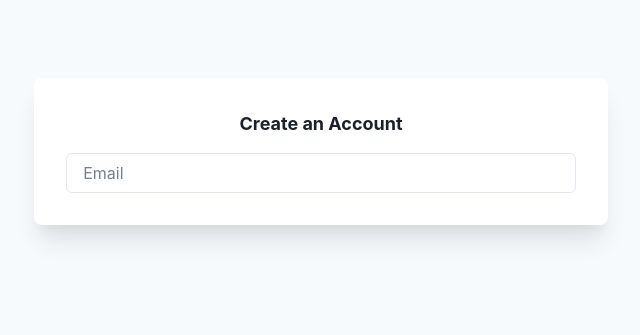
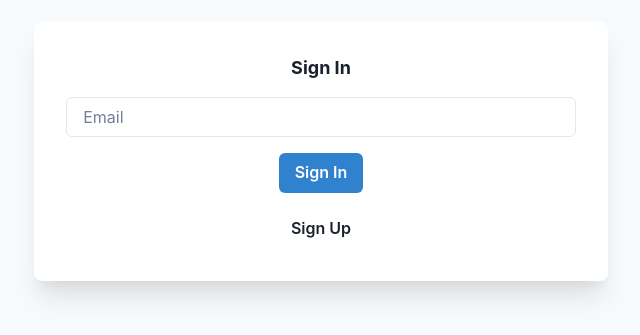
Before and after one commit to jasonhedman/cs3265-banking-app, a React (Create React App) app: page / in a window 1280 px wide. Shown: the part 249-584 px from the top of the page, without its empty margins (319-959 px from the left). Built offline with nearby package versions, Linux system fonts and the light colour scheme.

Commit message:
authentication flow

```diff
--- a/src/components/AuthRouter.tsx
+++ b/src/components/AuthRouter.tsx
@@ -1,13 +1,23 @@
 import React from 'react'
-import Register from './AuthenticationFlow'
+
+import Authentication from './Authentication';
+
+import useAuth from '../hooks/useAuth';
 
 const AuthRouter : React.FC = () => {
 
-    const isAuthenticated = false
+    const {
+        isSignedIn,
+        signUp,
+        signIn,
+    } = useAuth();
 
-    if(!isAuthenticated){
+    if(!isSignedIn){
         return (
-            <Register />
+            <Authentication
+                signUp={signUp}
+                signIn={signIn}
+            />
         )
     }
 
--- /dev/null
+++ b/src/components/Authentication/SignIn.tsx
@@ -0,0 +1,46 @@
+import React from 'react'
+
+import {
+    VStack,
+    Text,
+    Input,
+    Button
+} from '@chakra-ui/react'
+import useSignIn from '../../hooks/useSignIn';
+
+interface Props {
+    signIn: (email: string) => void
+}
+
+const SignIn : React.FC<Props> = ({ signIn }) => {
+
+    const {
+        email,
+        setEmail,
+    } = useSignIn();
+
+    return (
+        <VStack
+            spacing={4}
+            w="100%"
+        >
+        <Text
+            fontWeight='bold'
+            fontSize='lg'
+        >
+            Sign In
+        </Text>
+        <Input
+            placeholder='Email'
+        />
+        <Button
+            colorScheme='blue'
+            onClick={() => signIn(email)}
+        >
+            Sign In
+        </Button>
+        </VStack>
+    )
+}
+
+export default SignIn
--- /dev/null
+++ b/src/components/Authentication/SignUp.tsx
@@ -0,0 +1,59 @@
+import React from 'react'
+
+import {
+  VStack,
+  Text,
+  Input,
+  Button
+} from '@chakra-ui/react'
+
+import useSignUp from '../../hooks/useSignUp';
+
+interface Props {
+  signUp: (email: string, ssn: string) => void
+}
+
+const SignUp : React.FC<Props> = ({ signUp }) => {
+
+  const {
+    email,
+    setEmail,
+    ssn,
+    setSsn,
+  } = useSignUp();
+
+  return (
+    <VStack
+      spacing={4}
+      w="100%"
+    >
+      <Text
+        fontWeight='bold'
+        fontSize='lg'
+      >
+          Create an Account
+      </Text>
+      <Input
+        placeholder='Email'
+      />
+      <Input
+        placeholder='Phone Number'
+      />
+      <Input
+        placeholder='SSN'
+        type='password'
+      />
+      <Input
+        placeholder='Date of Birth'
+      />
+      <Button
+        colorScheme='blue'
+        onClick={() => signUp(email, ssn)}
+      >
+        Create Account
+      </Button>
+    </VStack>
+  )
+}
+
+export default SignUp
--- /dev/null
+++ b/src/components/Authentication/index.tsx
@@ -0,0 +1,46 @@
+import React from 'react'
+
+import { Button, VStack } from '@chakra-ui/react';
+
+import Card from '../utilities/Card'
+
+import SignIn from './SignIn';
+import SignUp from './SignUp';
+
+interface Props {
+  signIn: (email: string) => void
+  signUp: (email: string, ssn: string) => void
+}
+
+const Authentication : React.FC<Props> = ({ signIn, signUp }) => {
+
+  const [isSignIn, setIsSignIn] = React.useState(true);
+
+  return (
+    <Card>
+      <VStack
+        spacing={4}
+      >
+        {
+          isSignIn ? (
+            <SignIn
+              signIn={signIn}
+            />
+          ) : (
+            <SignUp
+              signUp={signUp}
+            />
+          )
+        }
+        <Button
+          onClick={() => setIsSignIn(!isSignIn)}
+          variant='text'
+        >
+          {isSignIn ? 'Sign Up' : 'Sign In'}
+        </Button>
+      </VStack>
+    </Card>
+  )
+}
+
+export default Authentication
--- a/src/components/AuthenticationFlow/index.tsx
+++ /dev/null
@@ -1,30 +0,0 @@
-import React from 'react'
-
-import { Input, Text, VStack } from '@chakra-ui/react'
-import Card from '../utilities/Card'
-
-const AuthenticationFlow : React.FC = () => {
-  return (
-    <Card>
-      <VStack
-        spacing={4}
-      >
-        <Text
-          fontWeight='bold'
-          fontSize='lg'
-        >
-            Create an Account
-        </Text>
-        <Input
-          placeholder='Email'
-        />
-        <Input
-          placeholder='SSN'
-          hidden={true}
-        />
-      </VStack>
-    </Card>
-  )
-}
-
-export default AuthenticationFlow
--- /dev/null
+++ b/src/hooks/useAuth.ts
@@ -0,0 +1,22 @@
+import React from 'react';
+
+const useAuth = () => {
+
+    const [isSignedIn, setIsSignedIn] = React.useState(false);
+
+    const signUp = (email: string, ssn: string) => {
+        setIsSignedIn(true);
+    }
+
+    const signIn = (email: string) => {
+        setIsSignedIn(true);
+    }
+
+    return {
+        isSignedIn,
+        signUp,
+        signIn
+    }
+}
+
+export default useAuth
--- /dev/null
+++ b/src/hooks/useSignIn.ts
@@ -0,0 +1,13 @@
+import React from 'react';
+
+const useSignIn = () => {
+
+    const [email, setEmail] = React.useState('');
+
+    return {
+        email,
+        setEmail,
+    }
+}
+
+export default useSignIn
--- /dev/null
+++ b/src/hooks/useSignUp.ts
@@ -0,0 +1,16 @@
+import React from 'react';
+
+const useSignUp = () => {
+
+    const [email, setEmail] = React.useState('');
+    const [ssn, setSsn] = React.useState('');
+
+    return {
+        email,
+        setEmail,
+        ssn,
+        setSsn
+    }
+}
+
+export default useSignUp
```
